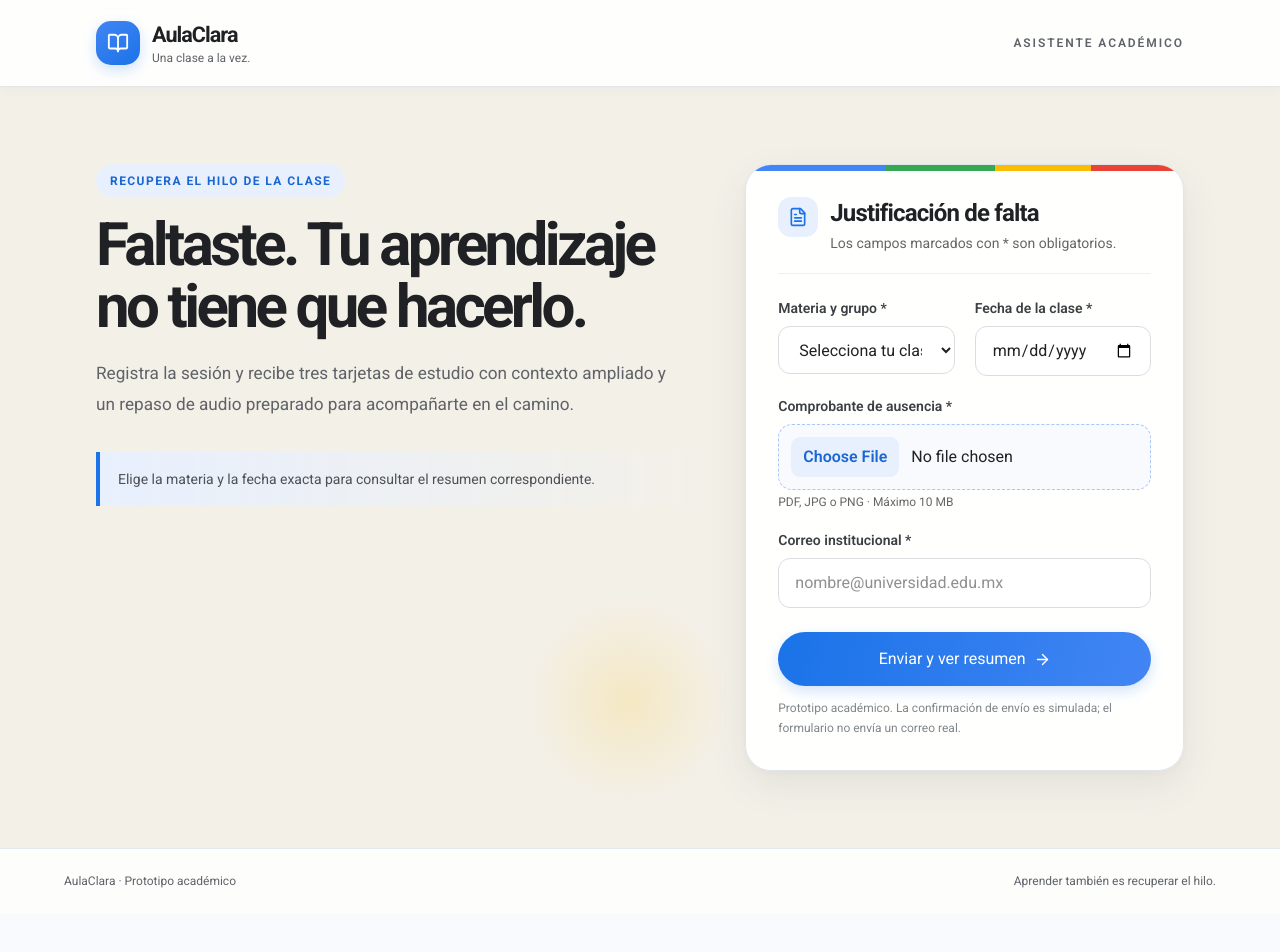
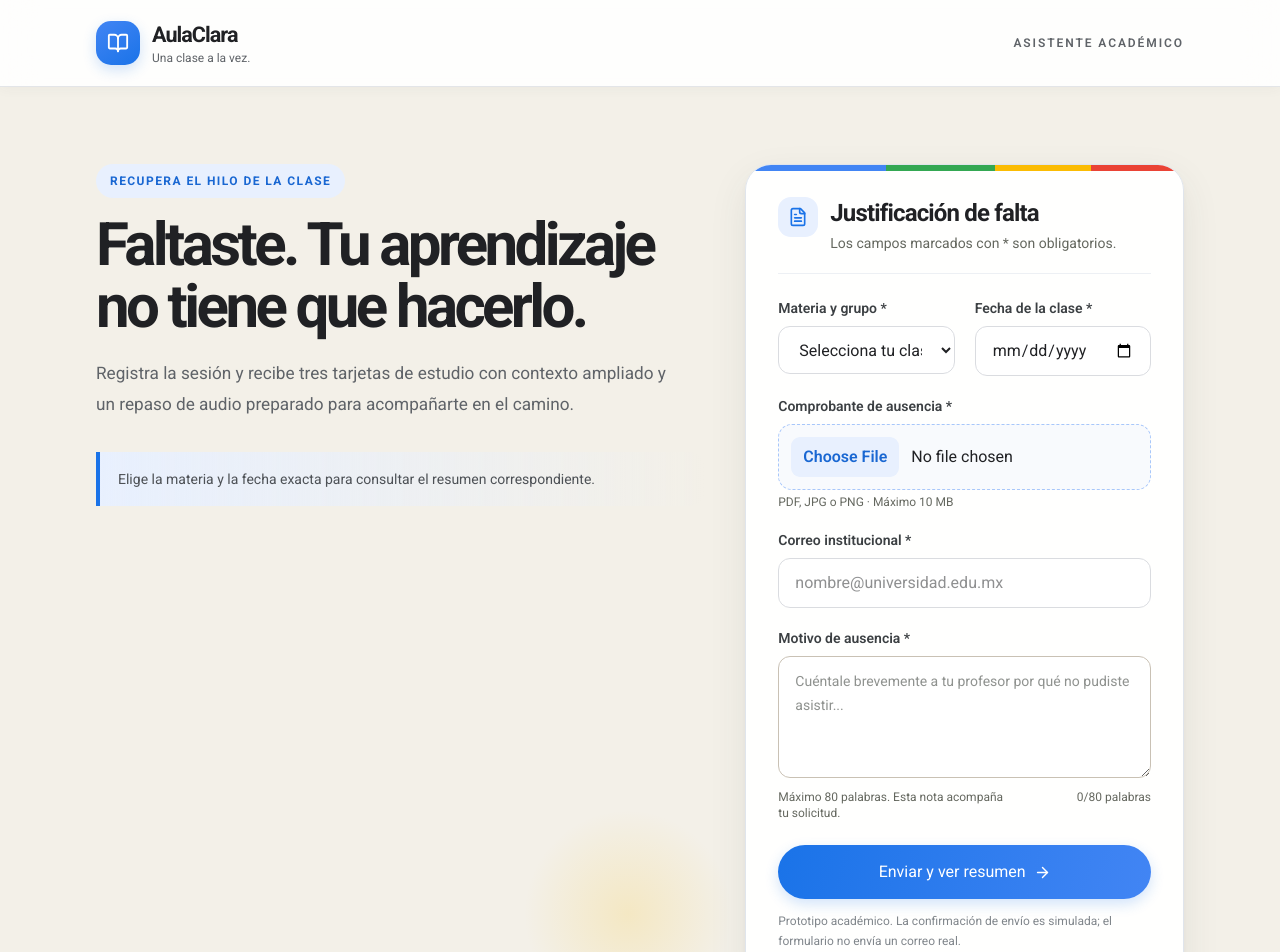
Before and after one commit to 18040188-hash/Resumen-clases-zoom-, a Next.js app: page / in a window 1280 px wide. Shown: the top 952 px of the page. Before the commit the page ends 913 px from the top, so only its background shows below. Built offline with nearby package versions, Linux system fonts and the light colour scheme; a web font is replaced by a local one.

Commit message:
Add absence reason field and Forum reminder

```diff
--- a/app/page.tsx
+++ b/app/page.tsx
@@ -14,6 +14,8 @@ export default function Home() {
   const [fecha, setFecha] = useState("");
   const [file, setFile] = useState<File | null>(null);
   const [email, setEmail] = useState("");
+  const [motivo, setMotivo] = useState("");
+  const palabrasMotivo = motivo.trim() ? motivo.trim().split(/\\s+/).length : 0;
   const [resumen, setResumen] = useState<Resumen | null>(null);
   const [detalleActivo, setDetalleActivo] = useState<Tarjeta | null>(null);
   const [loading, setLoading] = useState(false);
@@ -32,8 +34,12 @@ export default function Home() {
 
   async function handleSubmit(event: FormEvent<HTMLFormElement>) {
     event.preventDefault();
-    if (!materia || !fecha || !file || !email.trim()) {
-      setError("Selecciona la materia, la fecha y completa los datos del justificante.");
+    if (!materia || !fecha || !file || !email.trim() || !motivo.trim()) {
+      setError("Selecciona la materia, la fecha y completa todos los datos del justificante.");
+      return;
+    }
+    if (palabrasMotivo > 80) {
+      setError("El motivo de ausencia debe tener máximo 80 palabras.");
       return;
     }
     setLoading(true);
@@ -43,7 +49,7 @@ export default function Home() {
       const justificationResponse = await fetch("/api/justificar", {
         method: "POST",
         headers: { "Content-Type": "application/json" },
-        body: JSON.stringify({ subject: materia, materia, fecha, fileName: file.name, email: email.trim() }),
+        body: JSON.stringify({ subject: materia, materia, fecha, fileName: file.name, email: email.trim(), motivo: motivo.trim() }),
       });
       const justification = await justificationResponse.json();
       if (!justificationResponse.ok) throw new Error(justification.error || "No se pudo procesar el justificante.");
@@ -121,6 +127,27 @@ export default function Home() {
                 className="min-h-12 w-full border border-[#c9c1b4] bg-white px-4 py-3 text-sm outline-none focus:border-[#244c3b]"/>
             </div>
 
+
+            <div className="mt-5">
+              <label htmlFor="motivo-ausencia" className="mb-2 block text-sm font-semibold">Motivo de ausencia *</label>
+              <textarea
+                id="motivo-ausencia"
+                name="motivo"
+                required
+                rows={4}
+                maxLength={1000}
+                value={motivo}
+                onChange={(e) => setMotivo(e.target.value)}
+                placeholder="Cuéntale brevemente a tu profesor por qué no pudiste asistir..."
+                aria-describedby="motivo-ayuda motivo-conteo"
+                className="min-h-28 w-full resize-y rounded-xl border border-[#c9c1b4] bg-white px-4 py-3 text-sm leading-6 outline-none transition focus:border-[#1a73e8] focus:ring-2 focus:ring-[#1a73e8]/15"
+              />
+              <div className="mt-1 flex items-start justify-between gap-3 text-xs">
+                <p id="motivo-ayuda" className="text-[#65685f]">Máximo 80 palabras. Esta nota acompaña tu solicitud.</p>
+                <p id="motivo-conteo" aria-live="polite" className={palabrasMotivo > 80 ? "shrink-0 font-semibold text-red-600" : "shrink-0 text-[#65685f]"}>{palabrasMotivo}/80 palabras</p>
+              </div>
+            </div>
+
             {error && <p role="alert" className="mt-4 border border-red-200 bg-red-50 p-3 text-sm text-red-800">{error}</p>}
             <button type="submit" disabled={loading} className="mt-6 inline-flex min-h-12 w-full items-center justify-center gap-2 bg-[#244c3b] px-5 py-3 text-sm font-bold text-white hover:bg-[#183729] disabled:cursor-wait disabled:opacity-60">
               {loading ? "Preparando tu resumen…" : "Enviar y ver resumen"} <ArrowRight size={17}/>
@@ -157,7 +184,7 @@ export default function Home() {
 
           <div className="mt-8 flex flex-col gap-3 border-t border-[#d8d1c4] pt-5 sm:flex-row sm:items-center sm:justify-between">
             <p className="max-w-2xl text-sm leading-6 text-[#65685f]">Consejo: escucha el audio una vez para captar la idea general y vuelve a las tarjetas para repasar los conceptos que necesites.</p>
-            <a href="https://app.minervaproject.com/home/student" target="_blank" rel="noopener noreferrer" className="inline-flex min-h-11 items-center justify-center gap-2 bg-[#244c3b] px-4 py-3 text-sm font-bold text-white hover:bg-[#183729]">Abrir Minerva <ArrowRight size={16}/></a>
+            <div className="flex flex-col items-start gap-2"><a href="https://app.minervaproject.com/home/student" target="_blank" rel="noopener noreferrer" className="inline-flex min-h-11 items-center justify-center gap-2 bg-[#244c3b] px-4 py-3 text-sm font-bold text-white hover:bg-[#183729]">Abrir Minerva <ArrowRight size={16}/></a><p className="max-w-xs text-xs font-medium leading-5 text-[#5d6259]">No olvides completar tus actividades en Forum.</p></div>
           </div>
           <p className="mt-6 text-xs text-[#65685f]">Resumen de demostración con contenido de ejemplo. La generación de audio de ElevenLabs requiere configurar su API en el servidor.</p>
         </section>}
```
